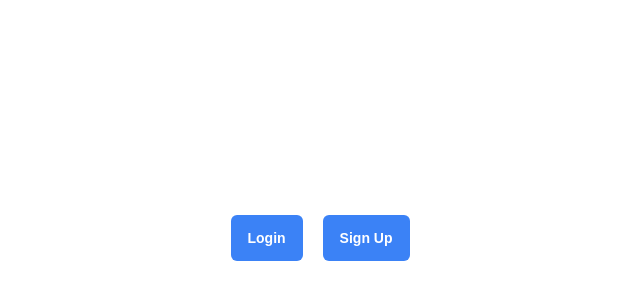
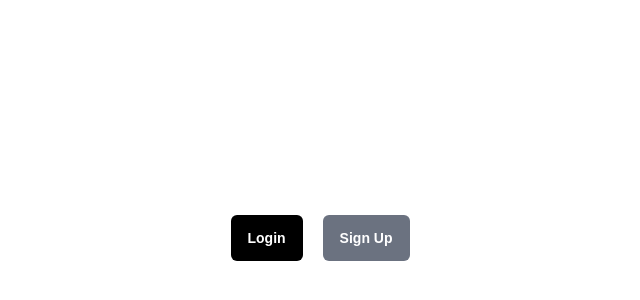
Before and after one commit to NayamAmarshe/writedown, a Next.js app: page / in a window 1280 px wide. Shown: the part 162-462 px from the top of the page, without its empty margins (320-960 px from the left). Built offline with nearby package versions, Linux system fonts and the light colour scheme.

Commit message:
Fixed colors

```diff
--- a/pages/index.tsx
+++ b/pages/index.tsx
@@ -6,10 +6,10 @@ const Home: NextPage = () => {
   return (
     <div className="flex min-h-screen flex-row items-center justify-center gap-5 py-2">
       <Link href="/login">
-        <Button variant="black">Login</Button>
+        <Button variant="solid-black">Login</Button>
       </Link>
       <Link href="/signup">
-        <Button variant="gray">Sign Up</Button>
+        <Button variant="solid-gray">Sign Up</Button>
       </Link>
     </div>
   );
```
